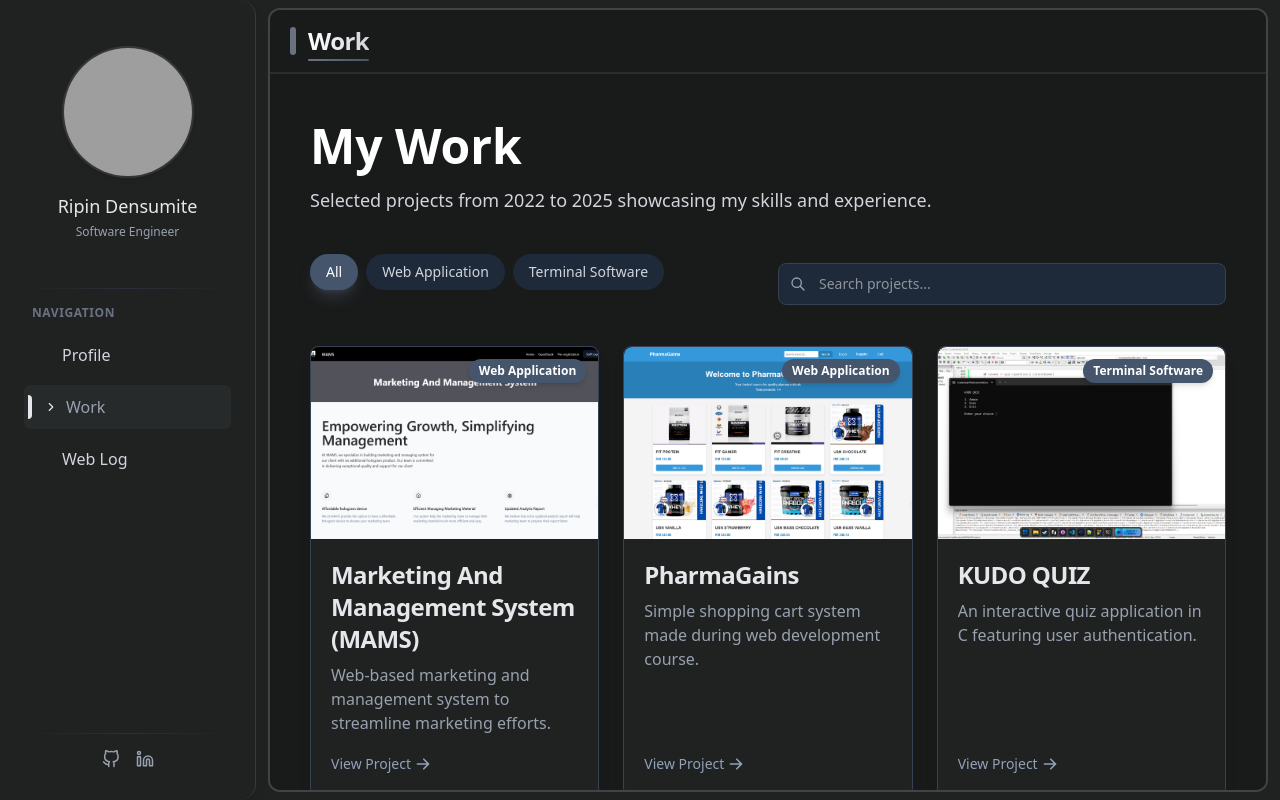
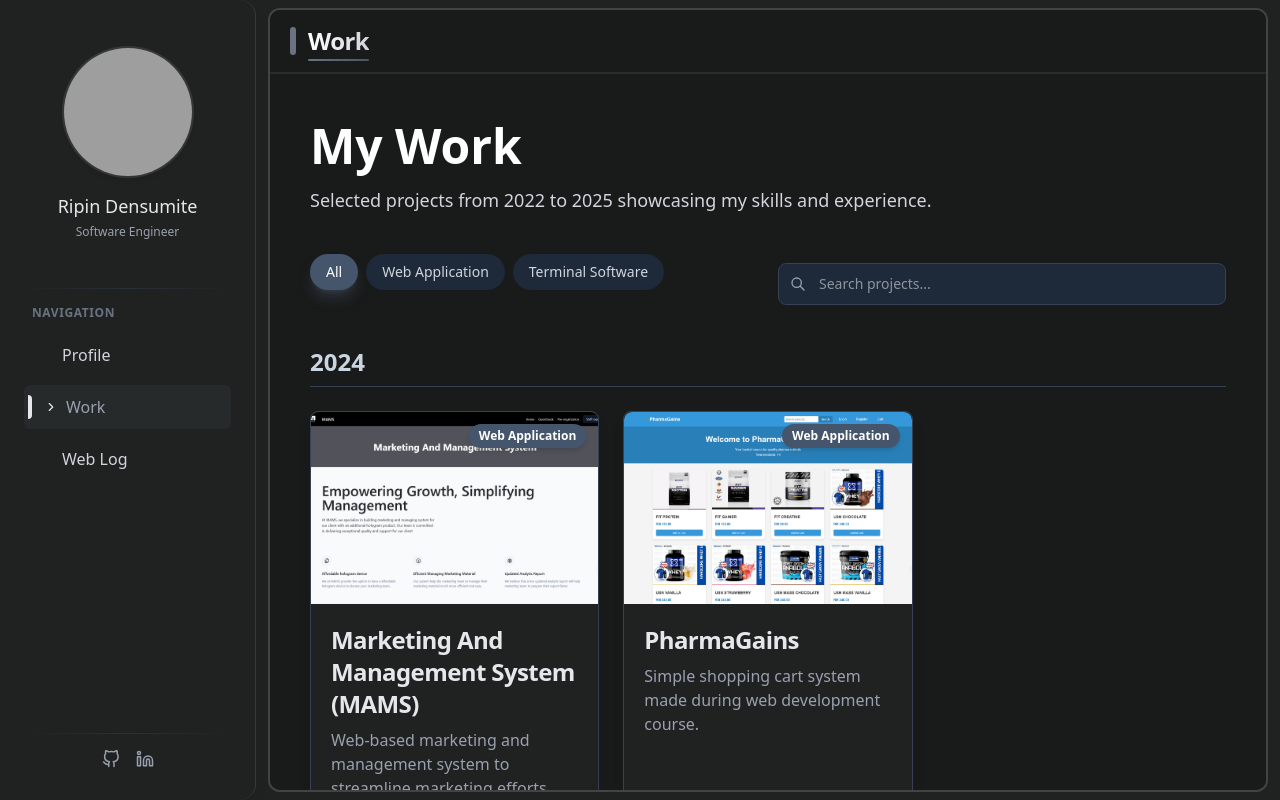
Before and after one commit to RipinDensumite/ripindensumite.github.io, a React (Vite) app: page /#/work in a window 1280 px wide. Built offline with nearby package versions, Linux system fonts and the light colour scheme; grey boxes are pictures that could not be loaded.

Commit message:
feat: display work base on year

```diff
--- a/src/pages/work/index.tsx
+++ b/src/pages/work/index.tsx
@@ -133,6 +133,25 @@ export default function WorkPage() {
     return matchesCategory && matchesSearch;
   });
 
+  // Group projects by year
+  const projectsByYear = filteredProjects.reduce((acc, project) => {
+    // Extract year from project (assuming each project has a year property)
+    // If your projects don't have a year property, you'll need to add it to your data model
+    const year = project.year || "Unknown";
+
+    if (!acc[year]) {
+      acc[year] = [];
+    }
+
+    acc[year].push(project);
+    return acc;
+  }, {} as Record<string, typeof projects>);
+
+  // Get years and sort them in descending order
+  const sortedYears = Object.keys(projectsByYear).sort((a, b) =>
+    b.localeCompare(a, undefined, { numeric: true })
+  );
+
   return (
     <motion.section
       initial={{ opacity: 0, y: 20 }}
@@ -194,9 +213,15 @@ export default function WorkPage() {
           initial={{ opacity: 0 }}
           animate={{ opacity: 1 }}
           transition={{ duration: 0.5, delay: 0.3 }}
-          className="grid grid-cols-1 sm:grid-cols-2 lg:grid-cols-3 gap-6"
+          className="space-y-12"
         >
-          {filteredProjects.map((project, index) => (
+          {sortedYears.map((year) => (
+            <div key={year}>
+              <h2 className="text-2xl font-bold text-slate-300 mb-6 border-b border-gray-700 pb-2">
+                {year}
+              </h2>
+              <div className="grid grid-cols-1 sm:grid-cols-2 lg:grid-cols-3 gap-6">
+                {projectsByYear[year].map((project, index) => (
                   <motion.div
                     key={index}
                     initial={{ opacity: 0, y: 20 }}
@@ -211,6 +236,9 @@ export default function WorkPage() {
                       category={project.category}
                     />
                   </motion.div>
+                ))}
+              </div>
+            </div>
           ))}
         </motion.div>
       ) : (
```
Lines whose indentation alone changed are shown as unchanged.
